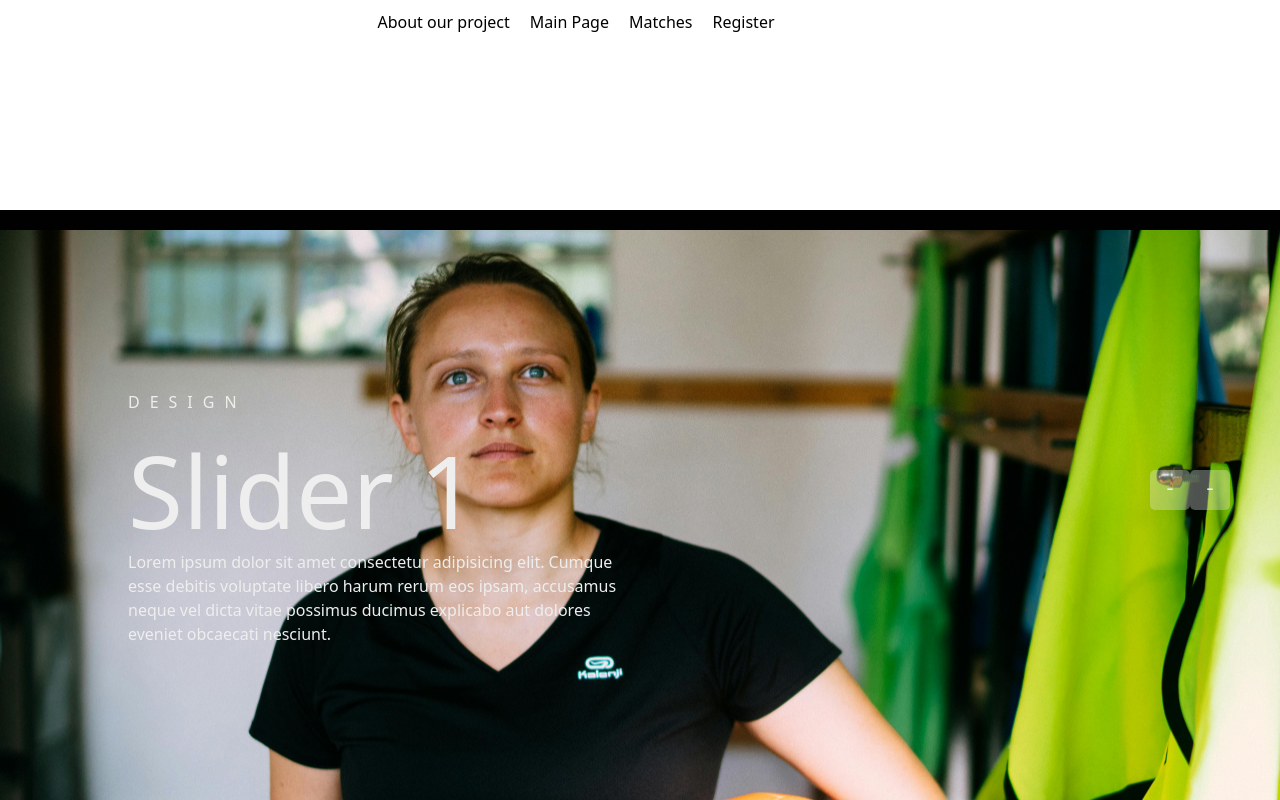
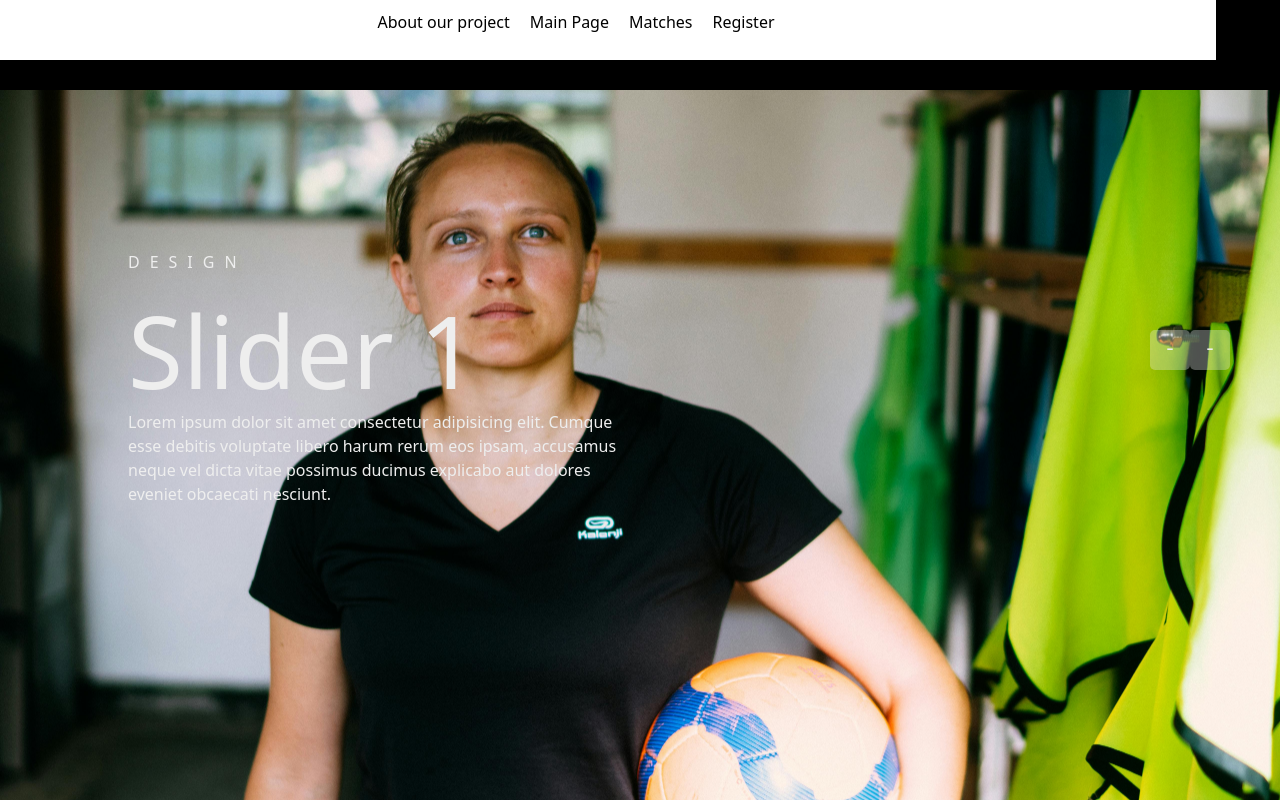
Before and after one commit to jimenezvic/Falcons_Website.github.io, a React (Vite) app in the folder client/falcons/: page /slider in a window 1280 px wide. Shown: the top 800 px of the page. Built offline with nearby package versions, Linux system fonts and the light colour scheme.

Commit message:
second-commit

```diff
--- a/client/falcons/package.json
+++ b/client/falcons/package.json
@@ -14,6 +14,7 @@
     "bootstrap": "^5.0.0-alpha1",
     "bootstrap-icons": "^1.11.3",
     "react": "^18.3.1",
+    "react-bootstrap": "^2.10.4",
     "react-dom": "^18.3.1",
     "react-icons": "^5.2.1",
     "react-router-dom": "^6.26.0",
--- a/client/falcons/src/components/Carousel.css
+++ b/client/falcons/src/components/Carousel.css
@@ -1,5 +1,6 @@
-
-
+body{
+    background-color: black;
+}
 .carousel{
     position: relative;
     display: flex;
--- a/client/falcons/src/components/Carousel.jsx
+++ b/client/falcons/src/components/Carousel.jsx
@@ -1,6 +1,6 @@
 import React, {useState} from 'react';
 import { BsArrowLeftCircleFill, BsArrowRightCircleFill } from "react-icons/bs";
-import "../components/Carousel.css";
+import "./Carousel.css";
 
 
 
--- a/client/falcons/src/components/Nav.css
+++ b/client/falcons/src/components/Nav.css
@@ -1,16 +1,13 @@
 .header {
   display: flex;
-    position: relative;
   flex-direction: column;
   width: 100%;
   box-sizing: border-box;
   margin: 0;
-    padding-top: 70px;
-    /* background-color: pink; */
+  padding: 0;
 }
 
 .navbar-bottom {
-    /* background: linear-gradient(to right, #000e0b, #045a249a); */
   background: white;
   display: flex;
   justify-content: center;
@@ -19,7 +16,6 @@
   top: 0;
   width: 100%;
   z-index: 100;
-    opacity: 1;
 }
 
 .nav-content {
@@ -27,7 +23,6 @@
   justify-content: center;
   gap: 20px;
   width: 100%;
-    /* background-color: rgb(253, 38, 74); */
 }
 
 .nav-content a {
--- a/package.json
+++ b/package.json
@@ -1,6 +1,5 @@
 {
   "scripts": {
-    "dev": "concurrently \"npm run server\" \"npm run client\"",
     "server": "nodemon server/index.js",
     "client": "npm run dev --prefix client/falcons",
     "build": "npm run build --prefix client/falcons",
```
Also changed, not shown: 2 other files (tests, documents, lock files or other folders). Lines whose indentation alone changed are shown as unchanged.
